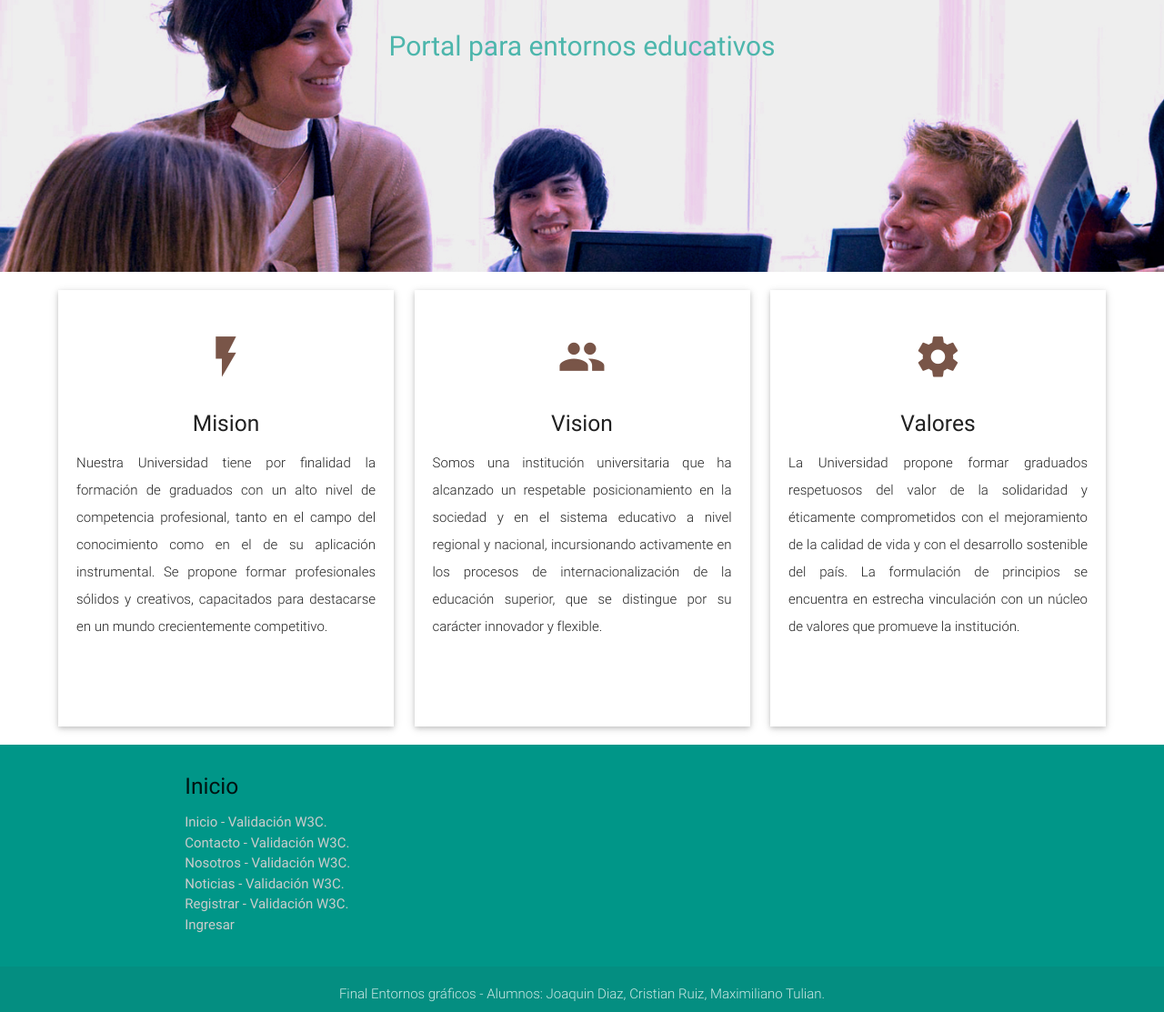
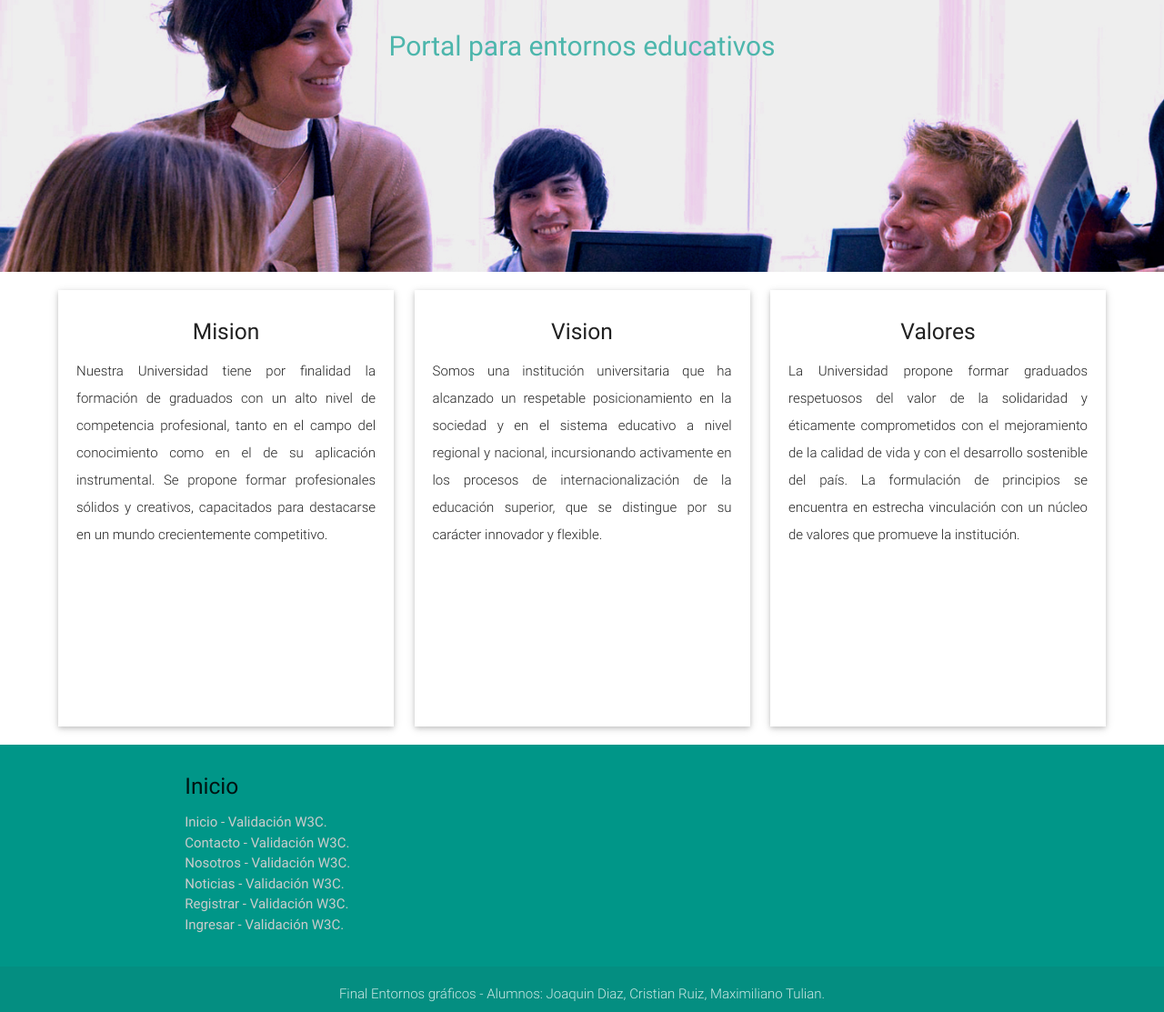
Before and after one commit to maximilianotulian/egfinal, a PHP site: page /index.php in a window 1280 px wide. Shown: the part 65-1178 px from the top of the page at 91% size. Run offline with PHP 8.4, Linux system fonts and the light colour scheme; data that the repository does not hold is empty; some libraries are stand-ins or nearby versions.

Commit message:
validacion W3C registro

```diff
--- a/views/footer.php
+++ b/views/footer.php
@@ -47,11 +47,16 @@ $loggedUser = UserHelper::getLoggedUser();
                         </li>
                         <li>
                             <a class="footer--list-item" href="/account">Registrar</a>
+                            <a class="footer--list-item" href="http://portaleducativo.tigrimigri.com/account">
+                                - Validación W3C.
+                            </a>
+                        </li>
+                        <li>
+                            <a class="footer--list-item modal-trigger" href="#login-modal">Ingresar</a>
                             <a class="footer--list-item" href="https://validator.w3.org/nu/?doc=http%3A%2F%2Fportaleducativo.tigrimigri.com%2Fhome%23login-modal">
                                 - Validación W3C.
                             </a>
                         </li>
-                        <li><a class="footer--list-item modal-trigger" href="#login-modal">Ingresar</a></li>
                     </ul>
                 </div>
                 <?php if($loggedUser) {?>
--- a/views/home.php
+++ b/views/home.php
@@ -44,9 +44,6 @@
         <div class="row">
             <div class="col s12 m4">
                 <div class="icon-block home--block shadow">
-                    <h2 class="center brown-text">
-                        <i class="icon material-icons">flash_on</i>
-                    </h2>
                     <h5 class="center">Mision</h5>
 
                     <p class="light justify">
@@ -59,9 +56,6 @@
 
             <div class="col s12 m4">
                 <div class="icon-block home--block shadow">
-                    <h2 class="center brown-text">
-                        <i class="icon material-icons">group</i>
-                    </h2>
                     <h5 class="center">Vision</h5>
 
                     <p class="light justify">
@@ -74,9 +68,6 @@
 
             <div class="col s12 m4">
                 <div class="icon-block home--block shadow">
-                    <h2 class="center brown-text">
-                        <i class="icon material-icons">settings</i>
-                    </h2>
                     <h5 class="center">Valores</h5>
 
                     <p class="light justify">
```
